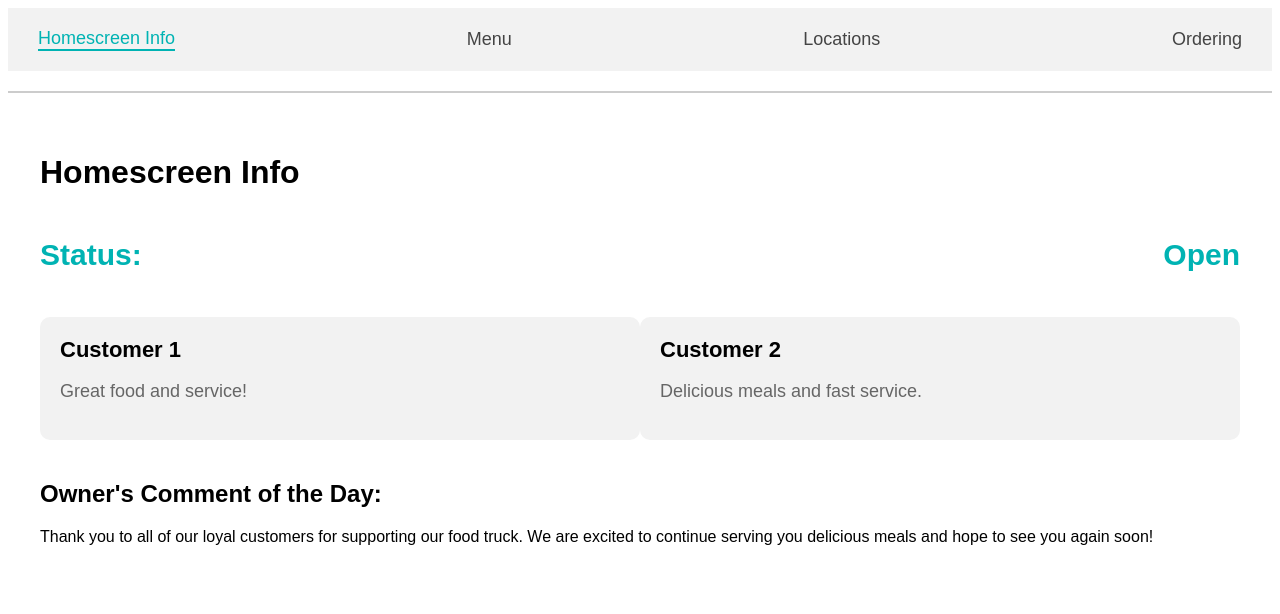
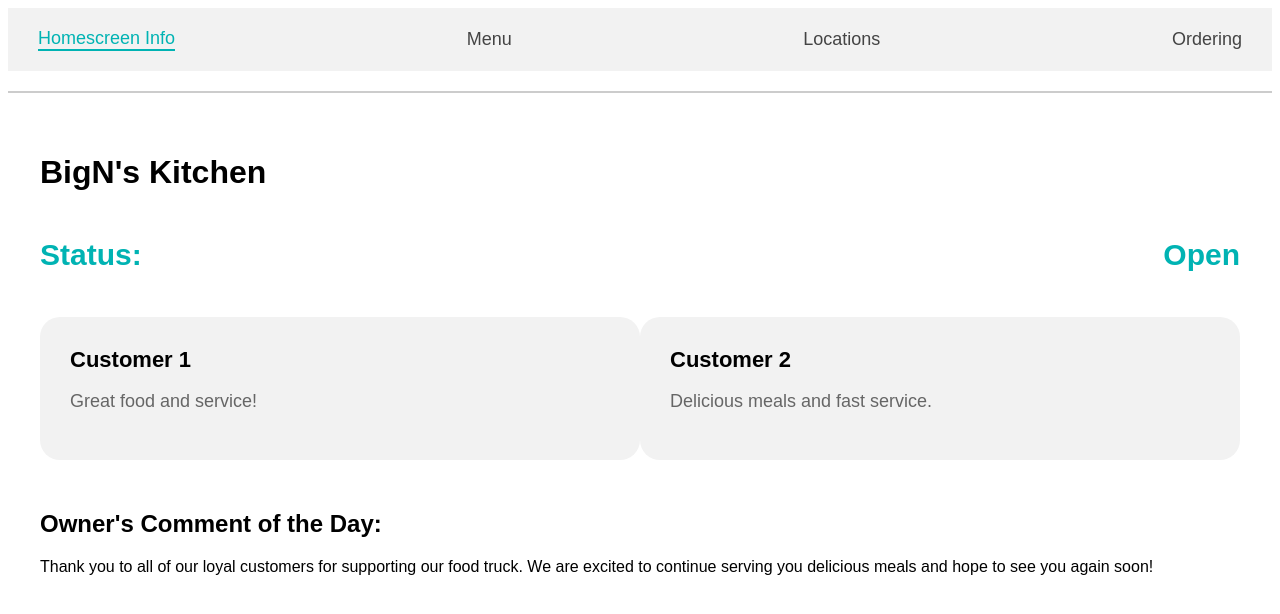
Before and after one commit to nbirkes28/BigN-s-Kitchen, a plain HTML site: page index.html in a window 1280 px wide. Drawn offline with Linux system fonts and the light colour scheme.

Commit message:
Update index.html

```diff
--- a/index.html
+++ b/index.html
@@ -55,11 +55,11 @@
 		}
 		.review {
 			width: 50%;
-			margin-bottom: 20px;
-			padding: 20px;
+			margin-bottom: 30px;
+			padding: 30px;
 			box-sizing: border-box;
 			background-color: #f2f2f2;
-			border-radius: 10px;
+			border-radius: 20px;
 		}
 		.review h3 {
 			margin: 0;
@@ -81,7 +81,7 @@
 	<hr class="tab-separator">
 	<div class="container">
 		<!-- Homescreen Info page -->
-		<h1>Homescreen Info</h1>
+		<h1>BigN's Kitchen</h1>
 		<div class="status">
 			<h2>Status:</h2>
 			<h2 class="open">Open</h2>
```
